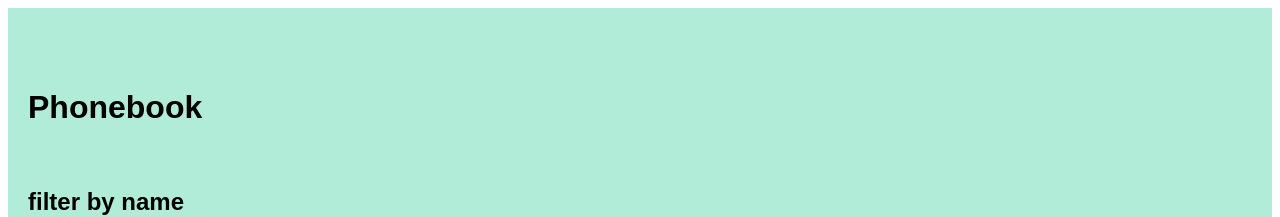
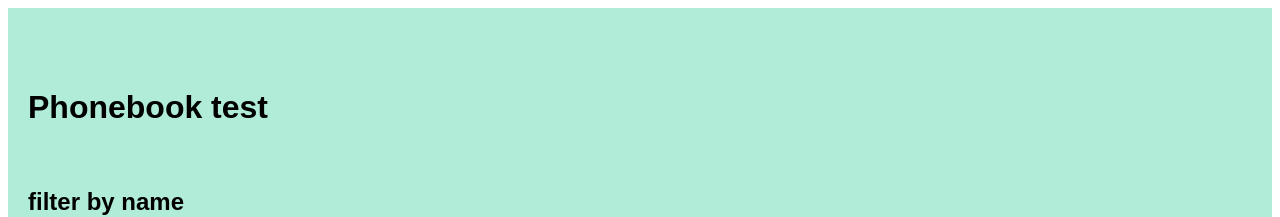
Before and after one commit to gregoryMD/part2, a React (Create React App) app: page / in a window 1280 px wide. Shown: the top 217 px of the page. Built offline with nearby package versions, Linux system fonts and the light colour scheme; no server answers.

Commit message:
title test

```diff
--- a/src/App.js
+++ b/src/App.js
@@ -57,7 +57,7 @@ const App = () => {
 
   return (
     <div className="app">
-      <h1>Phonebook</h1>
+      <h1>Phonebook test</h1>
       <Notification message={message} />
       <Filter
         showAll={showAll}
```
